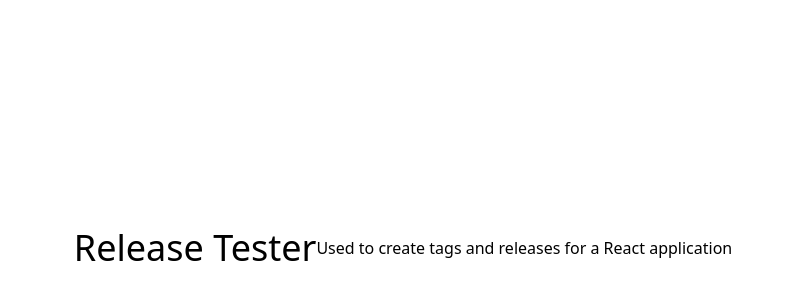
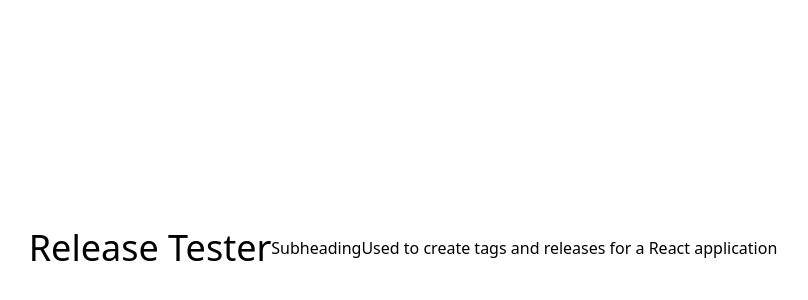
Before and after one commit to thaboRach/release-tester, a React (Vite) app: page / in a window 1280 px wide. Shown: the part 152-452 px from the top of the page, without its empty margins (237-1045 px from the left). Built offline with nearby package versions, Linux system fonts and the light colour scheme.

Commit message:
Add subheading

```diff
--- a/src/App.tsx
+++ b/src/App.tsx
@@ -2,6 +2,7 @@ function App() {
   return (
     <main className="flex items-center justify-center w-full min-h-screen">
       <h1 className="text-4xl">Release Tester</h1>
+      <h2>Subheading</h2>
       <p>Used to create tags and releases for a React application</p>
     </main>
   );
```
